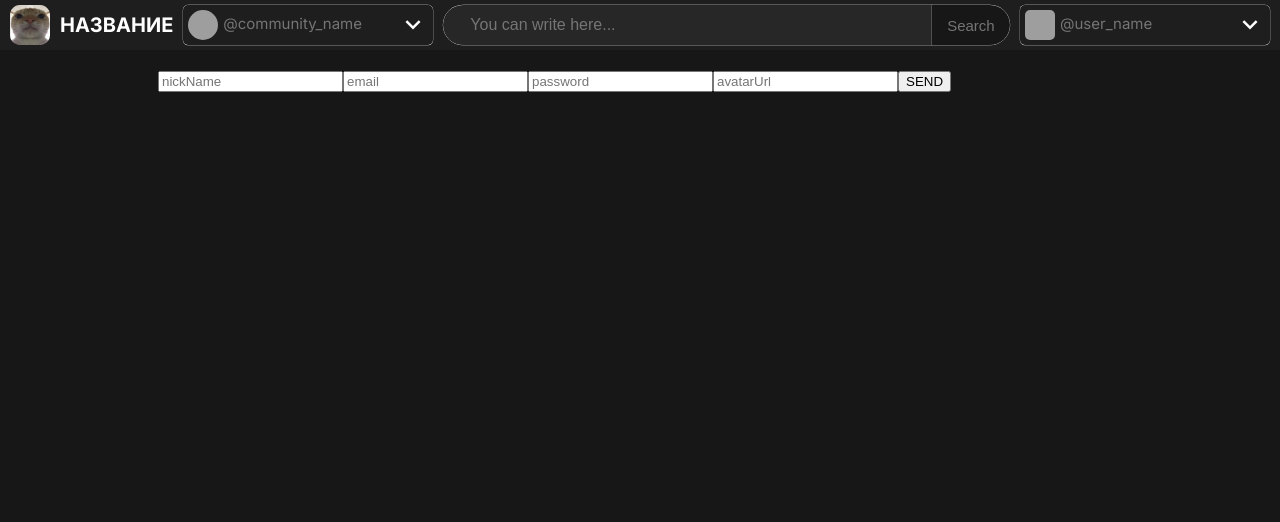
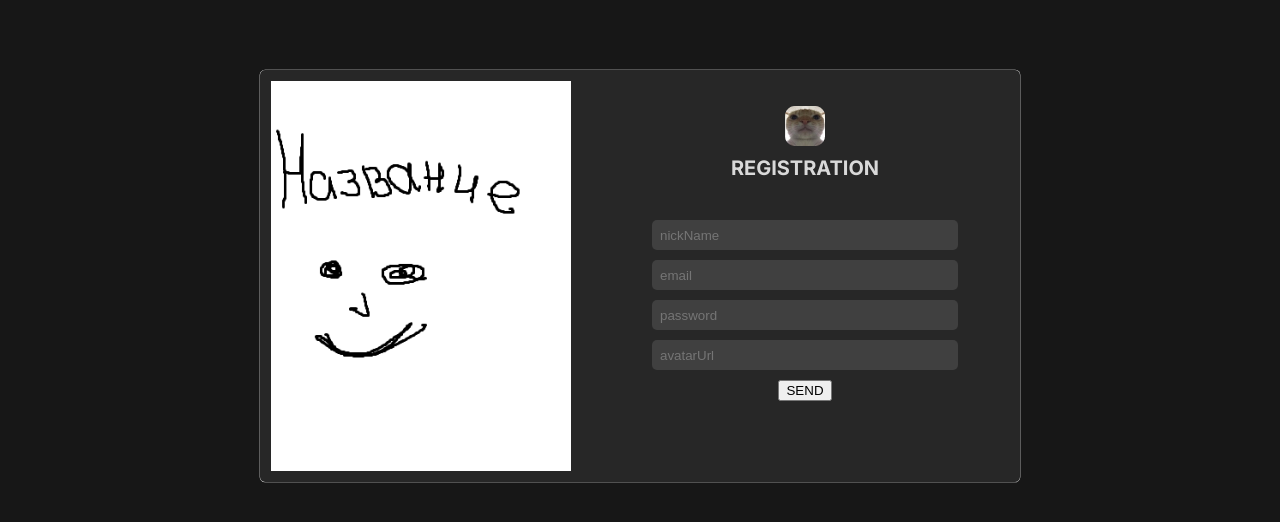
Before and after one commit to acidshotgun/pet-clone-frontend, a React (Create React App) app: page /register in a window 1280 px wide. Shown: the top 522 px of the page. Built offline with nearby package versions, Linux system fonts and the light colour scheme; grey boxes are pictures that could not be loaded.

Commit message:
register надо доделывать форму

```diff
--- a/src/App.tsx
+++ b/src/App.tsx
@@ -1,4 +1,5 @@
-import { BrowserRouter as Router, Routes, Route } from "react-router-dom";
+import { useState, useEffect } from "react";
+import { Routes, Route, useLocation } from "react-router-dom";
 import Header from "./components/Header/Header";
 
 // Pages
@@ -9,21 +10,21 @@ import DashboardPage from "./pages/DashboardPage/DashboardPage";
 import styles from "./App.module.scss";
 
 const App = () => {
+  // Получаем роут для отрисовки хедэра
+  // Регистрация - хэдэра нет
+  const location: any = useLocation();
+  console.log(location.pathname);
+
   return (
     <>
-      <Router>
-        <Header />
+      {location.pathname === "/register" ? null : <Header />}
       <div className={styles.container}>
         <Routes>
           <Route path="/users/:userId" element={<UserPage />} />
-            <Route
-              path="/dashboards/:dashboardId"
-              element={<DashboardPage />}
-            />
+          <Route path="/dashboards/:dashboardId" element={<DashboardPage />} />
           <Route path="/register" element={<Registration />} />
         </Routes>
       </div>
-      </Router>
     </>
   );
 };
--- a/src/index.tsx
+++ b/src/index.tsx
@@ -4,14 +4,17 @@ import "./styles/index.css";
 import App from "./App";
 import { Provider } from "react-redux";
 import store from "./redux/store";
+import { BrowserRouter as Router } from "react-router-dom";
 
 const root = ReactDOM.createRoot(
   document.getElementById("root") as HTMLElement
 );
 root.render(
   <React.StrictMode>
-    <Provider store={store}>
-      <App />
-    </Provider>
+    <Router>
+      <Provider store={store}>
+        <App />
+      </Provider>
+    </Router>
   </React.StrictMode>
 );
--- /dev/null
+++ b/src/pages/Registration/Registration.module.scss
@@ -0,0 +1,56 @@
+@import "../../styles/variables.scss";
+
+.wrapper {
+  max-width: 760px;
+  margin: 0 auto;
+
+  .form_container {
+    display: flex;
+    flex-direction: row;
+    gap: 30px;
+
+    .app_image {
+      width: 300px;
+      height: auto;
+      img {
+        width: 100%;
+        height: 100%;
+        background-size: cover;
+      }
+    }
+
+    .form {
+      display: flex;
+      flex-direction: column;
+      flex-grow: 1;
+      align-items: center;
+      gap: 10px;
+      padding-top: 25px;
+
+      .app_logo {
+        display: flex;
+        flex-direction: column;
+        align-items: center;
+        gap: 10px;
+        margin-bottom: 30px;
+        .registration {
+          font-size: 20px;
+          font-style: normal;
+          font-weight: 700;
+          line-height: normal;
+          color: $dark_white;
+        }
+      }
+
+      .input {
+        width: 306px;
+        height: 30px;
+        padding-left: 8px;
+        border: none;
+        border-radius: 5px;
+        background-color: $light_gray;
+        color: $white;
+      }
+    }
+  }
+}
--- a/src/pages/Registration/Registration.tsx
+++ b/src/pages/Registration/Registration.tsx
@@ -6,6 +6,12 @@ import {
   // selectIsAuth,
   selectUserId,
 } from "../../redux/slices/auth";
+
+import ComponentLayout from "../../components/Layout/ComponentLayout/ComponentLayout";
+
+import styles from "./Registration.module.scss";
+import app_image from "../../images/app_logo.png";
+import app_logo from "../../images/logo.png";
 
 const Registration = () => {
   const [formData, setFormData] = useState({
@@ -44,8 +50,21 @@ const Registration = () => {
   }
 
   return (
-    <form onSubmit={onHandleSubmit}>
+    <div className={styles.wrapper}>
+      <ComponentLayout>
+        <div className={styles.form_container}>
+          <div className={styles.app_image}>
+            <img src={app_image} alt="app_image"></img>
+          </div>
+
+          <form className={styles.form} onSubmit={onHandleSubmit}>
+            <div className={styles.app_logo}>
+              <img src={app_logo} alt="app_logo" />
+              <span className={styles.registration}>REGISTRATION</span>
+            </div>
+
             <input
+              className={styles.input}
               placeholder="nickName"
               type="text"
               name="nickName"
@@ -53,6 +72,7 @@ const Registration = () => {
               onChange={onHandleChange}
             />
             <input
+              className={styles.input}
               placeholder="email"
               type="text"
               name="email"
@@ -60,6 +80,7 @@ const Registration = () => {
               onChange={onHandleChange}
             />
             <input
+              className={styles.input}
               placeholder="password"
               type="text"
               name="password"
@@ -67,6 +88,7 @@ const Registration = () => {
               onChange={onHandleChange}
             />
             <input
+              className={styles.input}
               placeholder="avatarUrl"
               type="text"
               name="avatarUrl"
@@ -75,6 +97,9 @@ const Registration = () => {
             />
             <button type="submit">SEND</button>
           </form>
+        </div>
+      </ComponentLayout>
+    </div>
   );
 };
 
```
Also changed, not shown: src/images/app_logo.png (added). Lines whose indentation alone changed are shown as unchanged.
